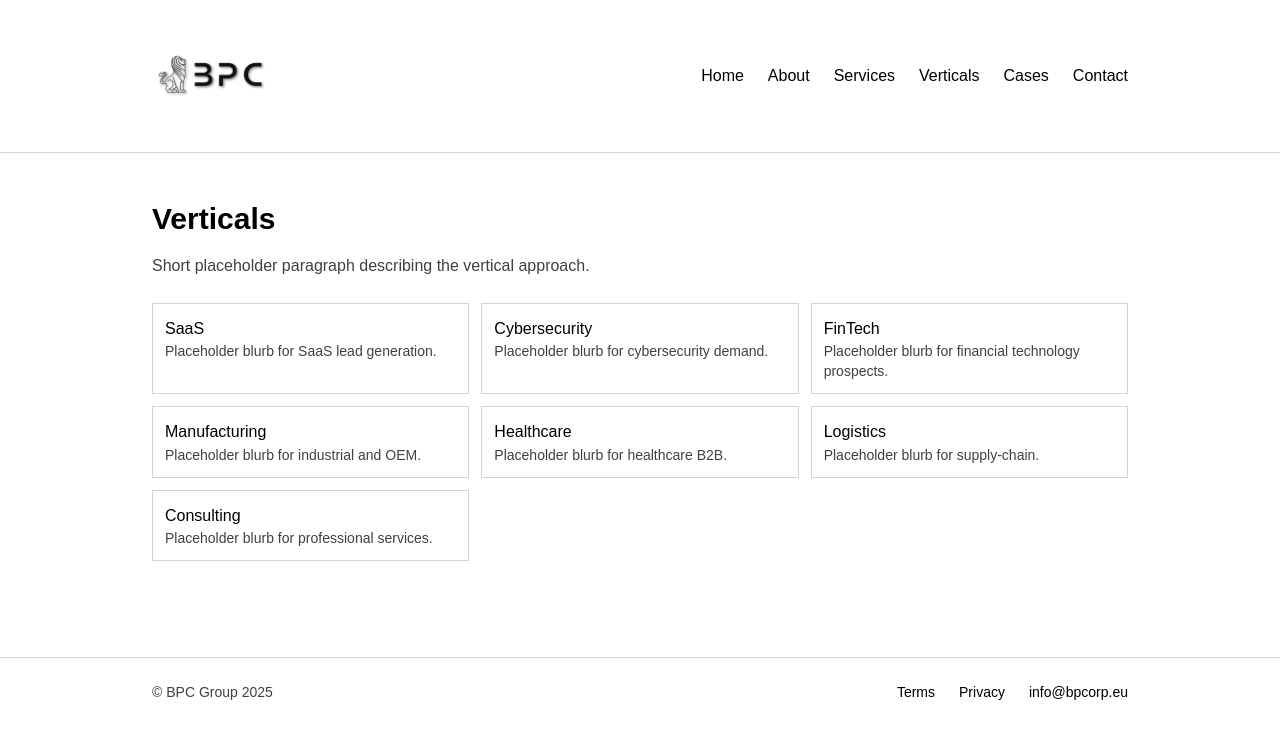
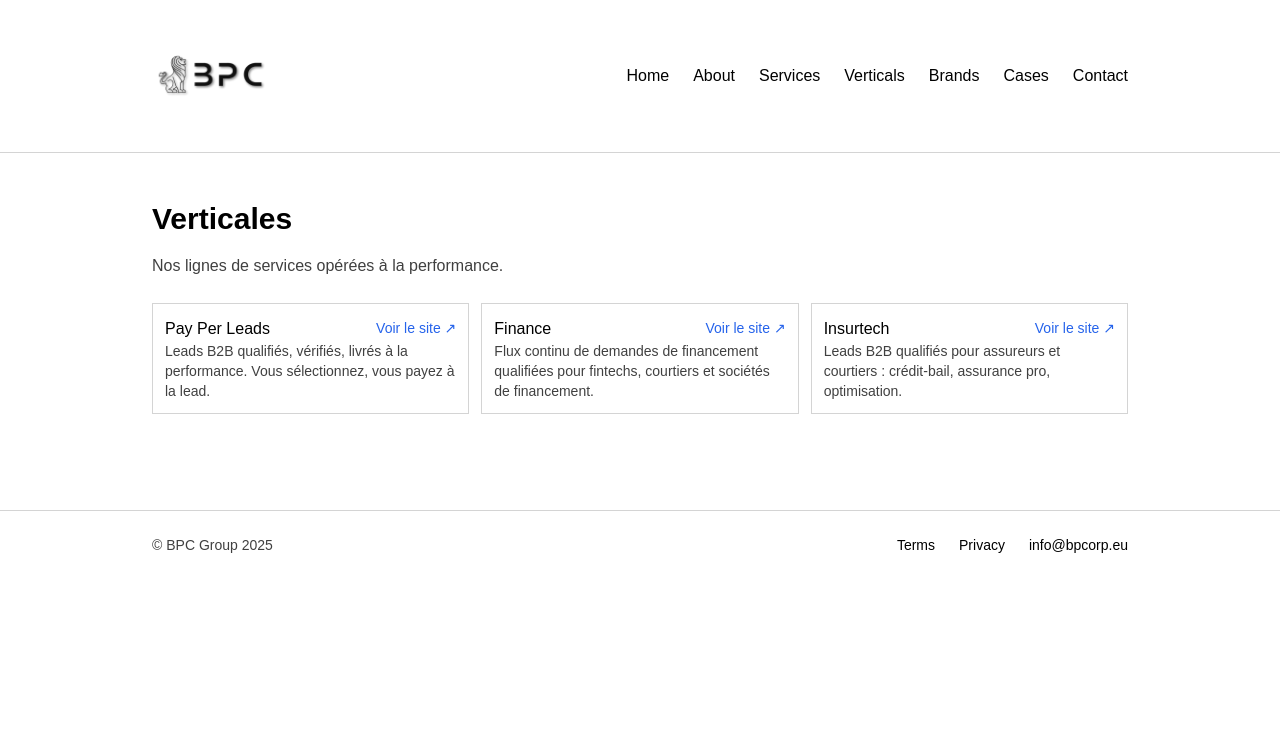
Before and after one commit to batistusprimus/bpcorp, a Next.js app: page /verticals in a window 1280 px wide. Shown: the top 738 px of the page. Built offline with nearby package versions, Linux system fonts and the light colour scheme.

Commit message:
feat: ajoute verticales (PPL, Finance, Insurtech) + page Marques

```diff
--- /dev/null
+++ b/app/(pages)/brands/page.tsx
@@ -0,0 +1,35 @@
+import Container from '@/components/Container';
+import { BRANDS } from '@/data/brands';
+
+export const metadata = {
+  title: 'Brands'
+};
+
+export default function BrandsPage() {
+  return (
+    <Container>
+      <section className="py-12">
+        <h1 className="text-3xl font-bold mb-4">Marques</h1>
+        <p className="mb-6 text-gray-700">Nos marques actives opérées par BPC Group.</p>
+        <ul className="grid grid-cols-1 md:grid-cols-2 gap-4">
+          {BRANDS.map((b) => (
+            <li key={b.slug} className="border border-gray-300 p-4 bg-white">
+              <div className="flex items-center justify-between gap-2 mb-1">
+                <h2 className="text-lg font-semibold">{b.name}</h2>
+                <a
+                  href={b.url}
+                  target="_blank"
+                  rel="noopener noreferrer"
+                  className="text-sm text-blue-600 hover:underline"
+                >
+                  Visiter le site ↗
+                </a>
+              </div>
+              <p className="text-sm text-gray-700">{b.blurb}</p>
+            </li>
+          ))}
+        </ul>
+      </section>
+    </Container>
+  );
+}
--- a/app/(pages)/verticals/[slug]/page.tsx
+++ b/app/(pages)/verticals/[slug]/page.tsx
@@ -16,6 +16,18 @@ export default function VerticalDetailPage({ params }: Props) {
       <section className="py-12">
         <h1 className="text-3xl font-bold mb-2">{vertical.title}</h1>
         <p className="mb-6 text-gray-700">{vertical.blurb}</p>
+        {vertical.url && (
+          <div className="mb-8">
+            <a
+              href={vertical.url}
+              target="_blank"
+              rel="noopener noreferrer"
+              className="inline-block px-4 py-2 bg-black text-white text-sm font-medium hover:opacity-90"
+            >
+              Visiter le site ↗
+            </a>
+          </div>
+        )}
         <div className="grid grid-cols-1 md:grid-cols-2 gap-6">
           <div>
             <h2 className="text-xl font-bold mb-2">Market Reality</h2>
--- a/app/(pages)/verticals/page.tsx
+++ b/app/(pages)/verticals/page.tsx
@@ -10,12 +10,24 @@ export default function VerticalsIndexPage() {
   return (
     <Container>
       <section className="py-12">
-        <h1 className="text-3xl font-bold mb-4">Verticals</h1>
-        <p className="mb-6 text-gray-700">Short placeholder paragraph describing the vertical approach.</p>
+        <h1 className="text-3xl font-bold mb-4">Verticales</h1>
+        <p className="mb-6 text-gray-700">Nos lignes de services opérées à la performance.</p>
         <ul className="grid grid-cols-1 md:grid-cols-3 gap-3">
           {VERTICALS.map((v) => (
             <li key={v.slug} className="border border-gray-300 p-3">
-              <Link href={`/verticals/${v.slug}`} className="font-medium">{v.title}</Link>
+              <div className="flex items-center justify-between gap-2">
+                <Link href={`/verticals/${v.slug}`} className="font-medium">{v.title}</Link>
+                {v.url && (
+                  <a
+                    href={v.url}
+                    target="_blank"
+                    rel="noopener noreferrer"
+                    className="text-sm text-blue-600 hover:underline"
+                  >
+                    Voir le site ↗
+                  </a>
+                )}
+              </div>
               <p className="text-sm text-gray-700">{v.blurb}</p>
             </li>
           ))}
--- /dev/null
+++ b/data/brands.ts
@@ -0,0 +1,23 @@
+export type Brand = {
+  slug: string;
+  name: string;
+  blurb: string;
+  url: string;
+};
+
+export const BRANDS: Brand[] = [
+  {
+    slug: 'climate-risk-now',
+    name: 'Climate Risk Now',
+    blurb:
+      'Weather Risk Intelligence pour les opérations au Texas. Analyses basées sur données NOAA, FEMA, NHC.',
+    url: 'https://www.climaterisknow.com/'
+  },
+  {
+    slug: 'flipimmo',
+    name: 'Flipimmo',
+    blurb:
+      'Marque immobilière ciblant l’acquisition et la revente. Positionnée pour la génération de leads qualifiés.',
+    url: 'https://www.flipimmo.fr/'
+  }
+];
--- a/data/nav.ts
+++ b/data/nav.ts
@@ -7,6 +7,7 @@ export const NAV_ITEMS: NavItem[] = [
   { path: '/about', label: 'About' },
   { path: '/services', label: 'Services' },
   { path: '/verticals', label: 'Verticals' },
+  { path: '/brands', label: 'Brands' },
   { path: '/cases', label: 'Cases' },
   { path: '/contact', label: 'Contact' }
 ];
--- a/data/verticals.ts
+++ b/data/verticals.ts
@@ -1,11 +1,25 @@
-export type Vertical = { slug: string; title: string; blurb: string };
+export type Vertical = { slug: string; title: string; blurb: string; url?: string };
 
 export const VERTICALS: Vertical[] = [
-  { slug: 'saas', title: 'SaaS', blurb: 'Placeholder blurb for SaaS lead generation.' },
-  { slug: 'cybersecurity', title: 'Cybersecurity', blurb: 'Placeholder blurb for cybersecurity demand.' },
-  { slug: 'fintech', title: 'FinTech', blurb: 'Placeholder blurb for financial technology prospects.' },
-  { slug: 'manufacturing', title: 'Manufacturing', blurb: 'Placeholder blurb for industrial and OEM.' },
-  { slug: 'healthcare', title: 'Healthcare', blurb: 'Placeholder blurb for healthcare B2B.' },
-  { slug: 'logistics', title: 'Logistics', blurb: 'Placeholder blurb for supply-chain.' },
-  { slug: 'consulting', title: 'Consulting', blurb: 'Placeholder blurb for professional services.' }
+  {
+    slug: 'payperleads',
+    title: 'Pay Per Leads',
+    blurb:
+      'Leads B2B qualifiés, vérifiés, livrés à la performance. Vous sélectionnez, vous payez à la lead.',
+    url: 'https://payperleads.bpcorp.eu/'
+  },
+  {
+    slug: 'finance',
+    title: 'Finance',
+    blurb:
+      "Flux continu de demandes de financement qualifiées pour fintechs, courtiers et sociétés de financement.",
+    url: 'https://finance.bpcorp.eu/'
+  },
+  {
+    slug: 'insurtech',
+    title: 'Insurtech',
+    blurb:
+      'Leads B2B qualifiés pour assureurs et courtiers : crédit-bail, assurance pro, optimisation.',
+    url: 'https://insurtech.bpcorp.eu/'
+  }
 ];
```
